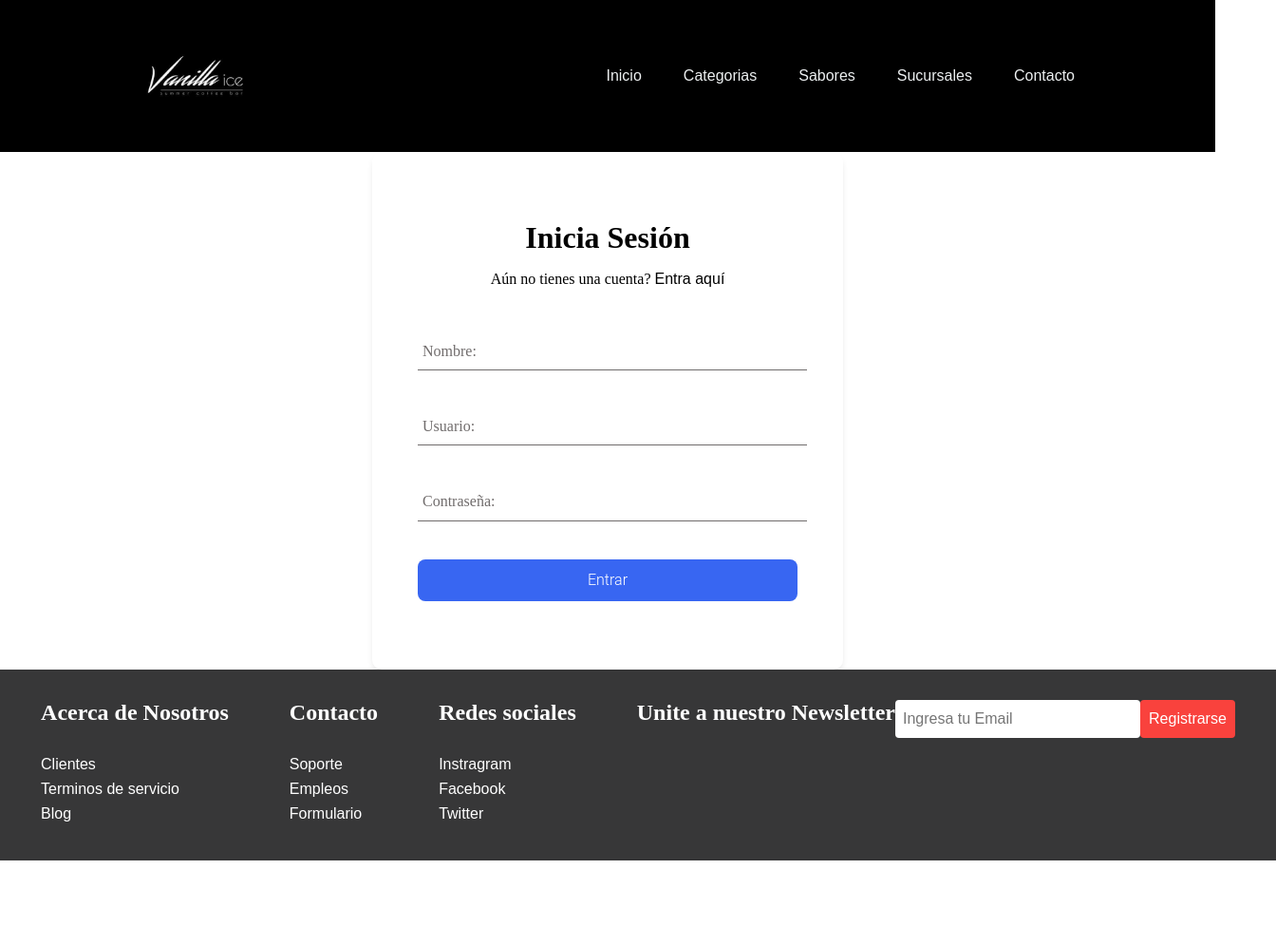
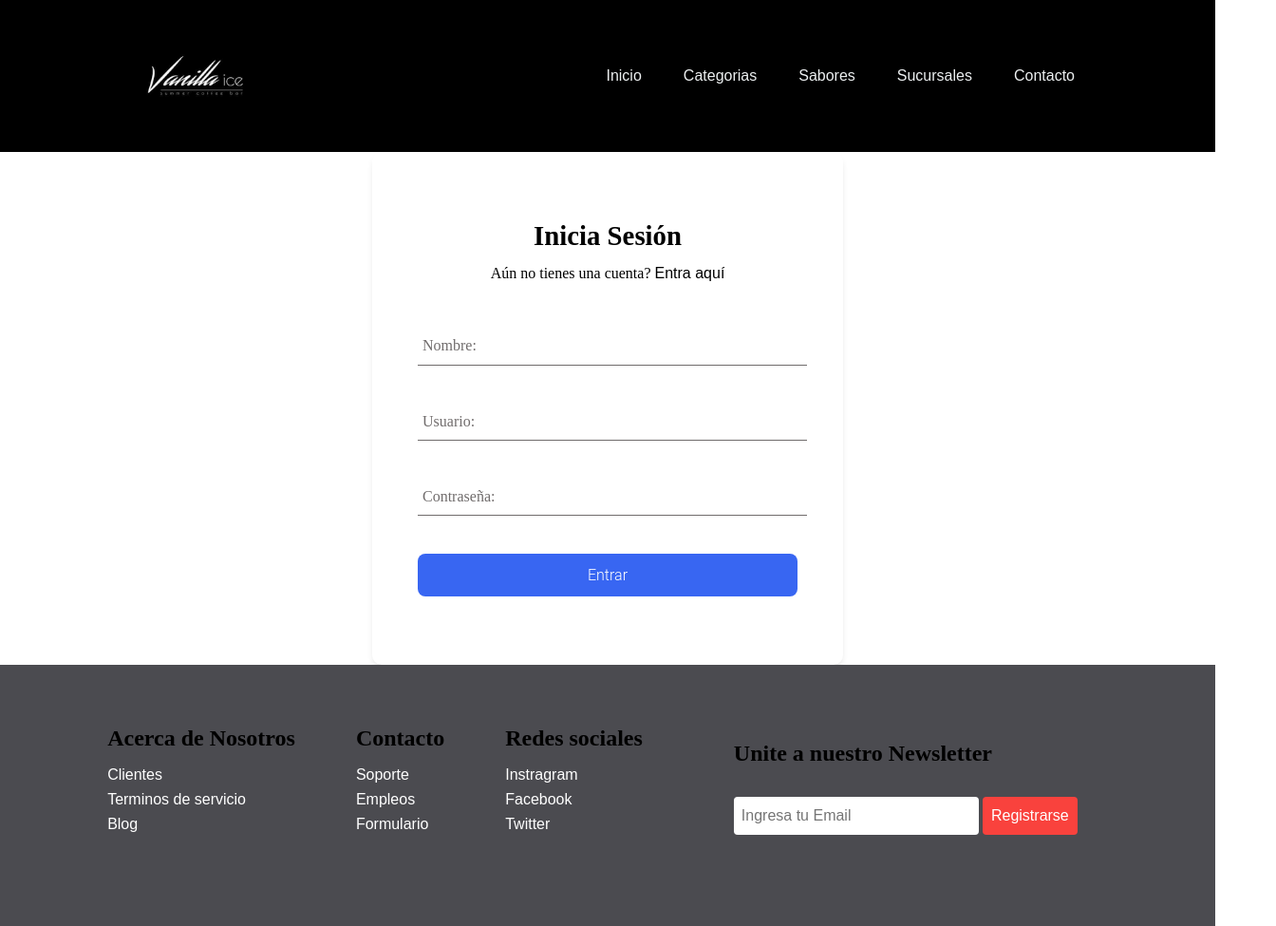
Before and after one commit to SantiagoClemente/proyectoCoder, a plain HTML site: page paginas/contacto.html in a window 1280 px wide. Shown: the whole page at 95% size, 1344 px wide, since content can reach past the window. Before the commit the page ends 906 px from the top, so only its background shows below. Drawn offline with Linux system fonts and the light colour scheme.

Commit message:
Transicion

```diff
--- a/css/style.css
+++ b/css/style.css
@@ -18,6 +18,17 @@ header{
     padding: 30px 10%;
     background-color: #000000;
     height: 100px;
+}
+
+.image_container{
+    text-align: center;
+}
+
+.imagenes_titulo{
+    width: 90%;
+    margin: auto;
+    text-align: center;
+    padding-top: 1rem;
 }
 
 .logo{
@@ -149,8 +160,9 @@ button:hover{
     background-color: #fff;
     margin: auto;
     width: 90%;
-    max-width: 400px;
-    padding: 4.5em 3em;
+    max-width: 100%;
+    padding-top: 1rem;
+    padding-bottom: 1rem;
     border-radius: 10px;
     box-shadow: 0 5px 10px -5px rgb(0 0 0 / 30%);
     text-align: center;
@@ -302,38 +314,16 @@ button:hover{
     height: 100%;
 }
 
-@media only screen and (max-width: 1280px) {
-    .image-container {
-        grid-template-columns: repeat(2, 1fr);
-    }
-}
-
-.footer-container {
-    background: color #373738;
-    padding-bottom: 4rem;
-}
-
-.footer {
-    width: 100%;
-    height: fit-content;
-    padding: 2rem;
-    background-color: #373738;
-    color: #fff;
-    display: flex;
-    justify-content: center;
-    flex-wrap: wrap;
-    margin: 0 auto;
-    position: absolute;
+footer {
+    background-color: #4b4b50;
+    margin: auto;
+    padding: 1rem;
 }
 
 .footer-heading {
     display: flex;
     flex-direction: column;
     margin-right: 4rem;
-}
-
-.footer-heading h2 {
-    margin-bottom: 2rem;
 }
 
 .footer-heading a {
@@ -360,6 +350,14 @@ button:hover{
     padding-left: 0.5rem;
     font-size: 1rem;
     margin-bottom: 1rem;
+    transition: height 2s;
+    transition: height 2s, width 1s;
+    transition: all 2s;
+}
+
+#footer-email:hover{
+    height: 50px;
+    width: 260px;
 }
 
 #footer-email::placerholder {
@@ -382,3 +380,40 @@ button:hover{
     background-color: #337Af1;
     transition: all 0.4s ease-out;
 }
+
+@media (min-width:700px) {
+    .container_index{
+        display: grid;
+        grid-template-columns: auto;
+    }
+    .image_container{
+        display: flex;
+        flex-direction: row;
+        text-align: center;
+    }
+    .imagenes_titulo{
+        padding: 2rem;
+        max-width: 300px;
+    }
+    .container_footer{
+        display: flex;
+        flex-direction: row;
+        justify-content: center;
+        padding: 2rem;
+    }
+    .footer-email-form{
+        padding: 2rem;
+        color: #000000;
+    }
+    .form{
+        background-color: #fff;
+        width: 90%;
+        max-width: 400px;
+        padding: 4.5em 3em;
+        border-radius: 10px;
+        box-shadow: 0 5px 10px -5px rgb(0 0 0 / 30%);
+    }
+    .form_title{
+        font-size: 1.8rem;
+    }
+}
--- a/paginas/contacto.html
+++ b/paginas/contacto.html
@@ -58,31 +58,31 @@
         </form>
     </body>
     <footer>
-        <div class="footer-container">
-            <div class="footer">
+        <section class="container_footer">
             <div class="footer-heading footer-1">
-                    <h2>Acerca de Nosotros</h2>
+                <h2 style="padding-bottom: 1rem; padding-top: 1rem;">Acerca de Nosotros</h2>
                 <a href="#">Clientes</a>
                 <a href="#">Terminos de servicio</a>
                 <a href="#">Blog</a>
             </div>
             <div class="footer-heading footer-2">
-                    <h2>Contacto</h2>
+                <h2 style="padding-bottom: 1rem; padding-top: 1rem;">Contacto</h2>
                 <a href="#">Soporte</a>
                 <a href="#">Empleos </a>
                 <a href="#">Formulario </a>
             </div>
             <div class="footer-heading footer-3">
-                    <h2>Redes sociales</h2>
+                <h2 style="padding-bottom: 1rem; padding-top: 1rem;">Redes sociales</h2>
                 <a href="#">Instragram</a>
                 <a href="#">Facebook</a>
                 <a href="#">Twitter</a>
             </div>
-                <div class="footer-email-form"></div>
+            <div class="footer-email-form">
                 <h2>Unite a nuestro Newsletter</h2>
                 <input type="email" placeholder="Ingresa tu Email" id="footer-email">
                 <input type="submit" value="Registrarse" id="footer-email-btm">
+            </div>
+        </section>
     </footer>
 </body>
-
 </html>
```
Also changed, not shown: index.html (+22 -20 lines), paginas/categorias.html (+7 -6 lines), paginas/sabores.html (+7 -6 lines), paginas/sucursales.html (+7 -7 lines), img/images.jpeg, img/promo.png, img/promoSmart.png (added), img/promocucurucho.png. Lines whose indentation alone changed are shown as unchanged.
